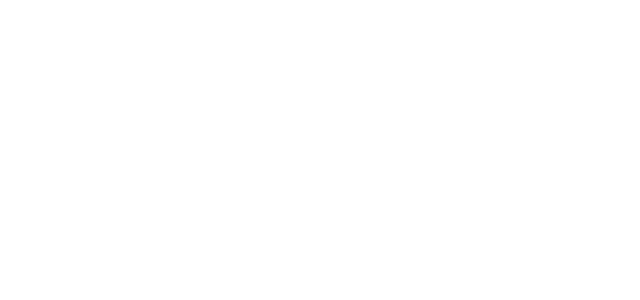
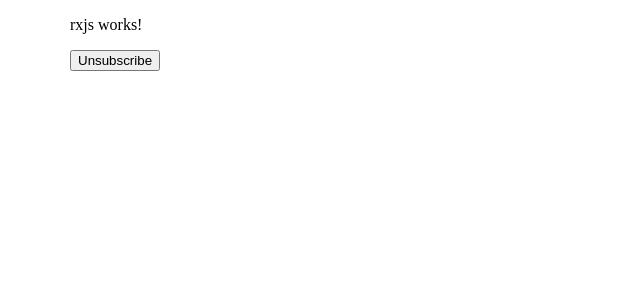
Before and after one commit to creed-dev/angular-course, an Angular app: page /rxjs in a window 1280 px wide. Before the commit this address led to /. Shown: the top 300 px of the page, without its empty margins (0-640 px from the left). Built offline with nearby package versions, Linux system fonts and the light colour scheme.

Commit message:
complete lesson 166

```diff
--- a/src/app/app-routing.module.ts
+++ b/src/app/app-routing.module.ts
@@ -5,13 +5,15 @@
 import {PipesComponent} from "./pages/pipes/pipes.component";
 import {ServicesComponent} from "./pages/services/services.component";
 import {FormsComponent} from "./pages/forms/forms.component";
+import {RxjsComponent} from "./pages/rxjs/rxjs.component";
 
 const routes: Routes = [
   { path: 'directives', component: DirectivesIndexComponent },
   { path: 'pipes', component: PipesComponent },
   { path: 'services', component: ServicesComponent },
+  { path: 'forms', component: FormsComponent },
+  { path: 'rxjs', component: RxjsComponent },
   { path: '', component: IndexComponent },
-  { path: 'forms', component: FormsComponent },
 ];
 
 @NgModule({
--- a/src/app/app.module.ts
+++ b/src/app/app.module.ts
@@ -14,6 +14,7 @@
 import { PostsFilterPipe } from './pipes/posts-filter.pipe';
 import { ServicesComponent } from './pages/services/services.component';
 import { FormsComponent } from './pages/forms/forms.component';
+import { RxjsComponent } from './pages/rxjs/rxjs.component';
 
 @NgModule({
   declarations: [
@@ -27,7 +28,8 @@
     MultByPipe,
     PostsFilterPipe,
     ServicesComponent,
-    FormsComponent
+    FormsComponent,
+    RxjsComponent
   ],
     imports: [
         BrowserModule,
--- /dev/null
+++ b/src/app/pages/rxjs/rxjs.component.html
@@ -0,0 +1,3 @@
+<p>rxjs works!</p>
+
+<button (click)="stopSubscribe()">Unsubscribe</button>
--- /dev/null
+++ b/src/app/pages/rxjs/rxjs.component.ts
@@ -0,0 +1,30 @@
+import { Component, OnInit } from '@angular/core';
+import {interval, Subscription} from "rxjs";
+import {filter, map} from "rxjs/operators";
+
+@Component({
+  selector: 'app-rxjs',
+  templateUrl: './rxjs.component.html',
+  styleUrls: ['./rxjs.component.scss']
+})
+export class RxjsComponent implements OnInit {
+
+  sub$: Subscription;
+
+  constructor() {
+    this.sub$ = interval(1000)
+      .pipe(
+        filter(value => value % 2 === 0),
+        map(value => `Mapped value ${value}`))
+      .subscribe(value => {
+      console.log(value);
+    })
+  }
+
+  ngOnInit(): void {
+  }
+
+  stopSubscribe() {
+    this.sub$.unsubscribe();
+  }
+}
```
Also changed, not shown: src/app/pages/rxjs/rxjs.component.scss (added).
